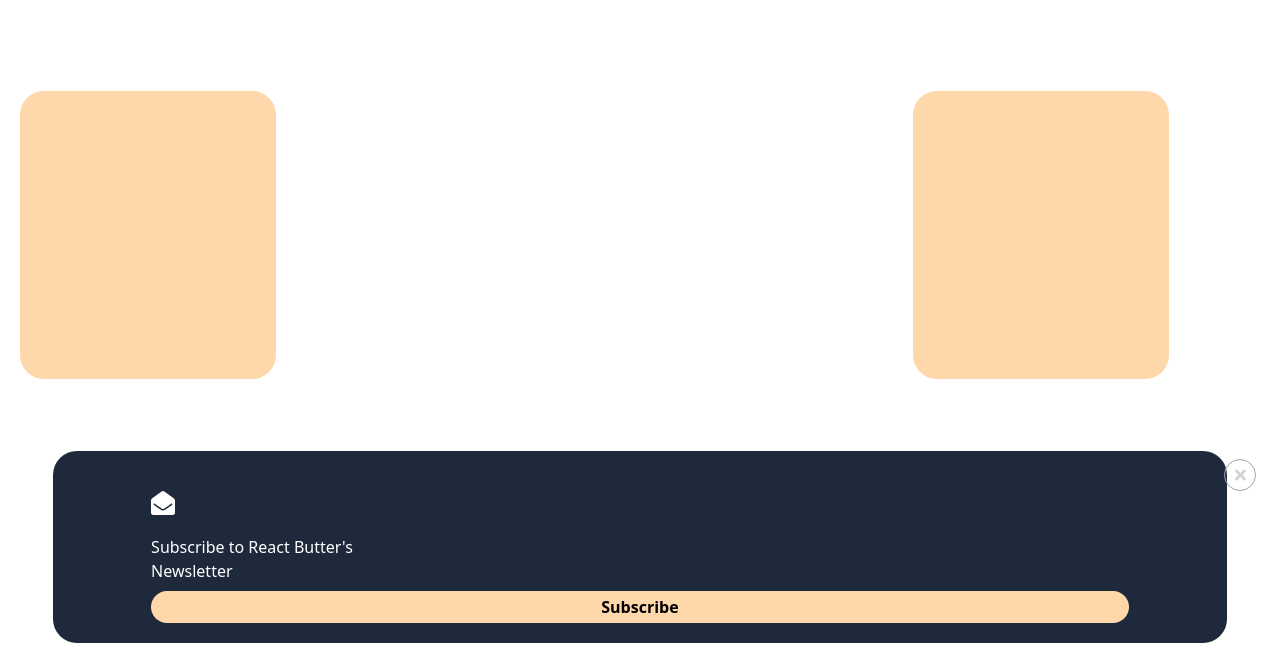
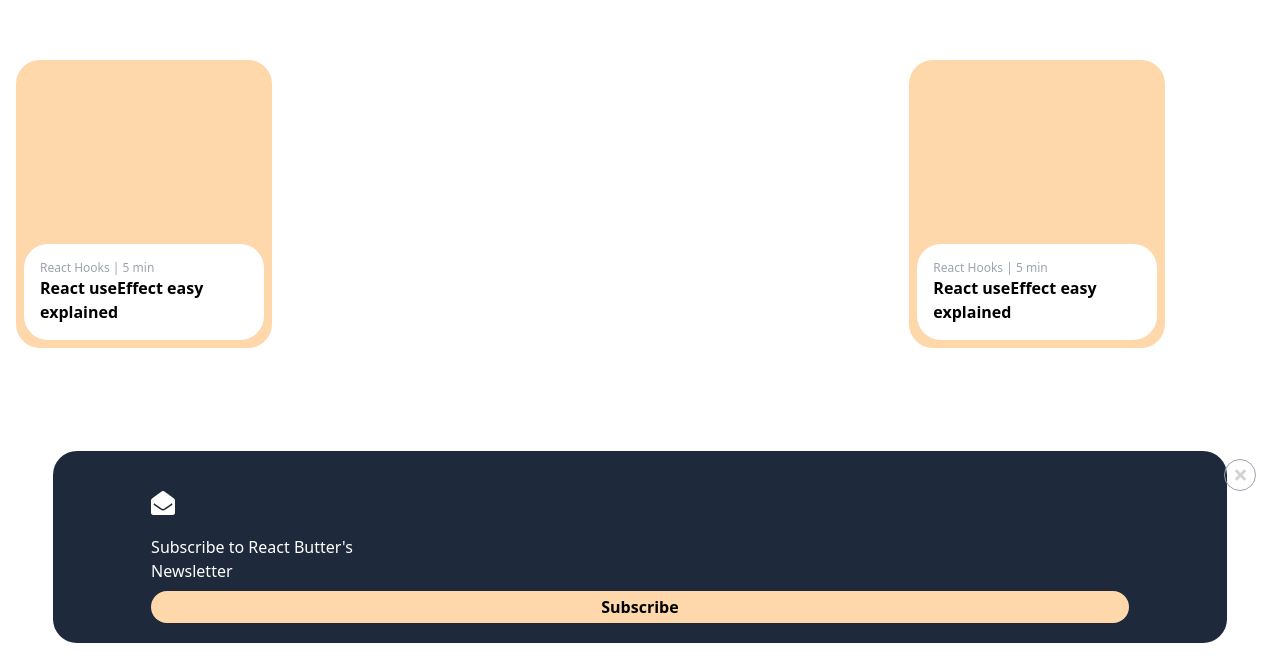
Before and after one commit to mmaierhofer/typescriptBlog, a React (Create React App) app: page / in a window 1280 px wide. Shown: the part 137-800 px from the top of the page. Built offline with nearby package versions, Linux system fonts and the light colour scheme.

Commit message:
add preview title

```diff
--- a/src/App.tsx
+++ b/src/App.tsx
@@ -5,8 +5,8 @@ import "./App.css";
 function App() {
   return (
     <div className="w-screen h-screen">
-      <div className="h-1/5 w-full"></div>
-      <div className="w-full h-4/5">
+      <div className="h-1/6 w-full"></div>
+      <div className="w-full h-5/6">
         <Home />
       </div>
     </div>
--- a/src/components/Preview.tsx
+++ b/src/components/Preview.tsx
@@ -3,8 +3,13 @@ import React from "react";
 export default function Preview() {
   return (
     <>
-      <div className="p-5">
-        <div className="bg-orange-200 w-64 h-72 rounded-3xl"></div>
+      <div className="p-4">
+        <div className="bg-orange-200 w-64 h-72 rounded-3xl flex justify-center items-end p-2">
+          <div className="bg-white h-24 rounded-3xl w-full p-4">
+            <div className="text-gray-400 text-xs">React Hooks | 5 min</div>
+            <div className="font-bold">React useEffect easy explained</div>
+          </div>
+        </div>
       </div>
     </>
   );
```
